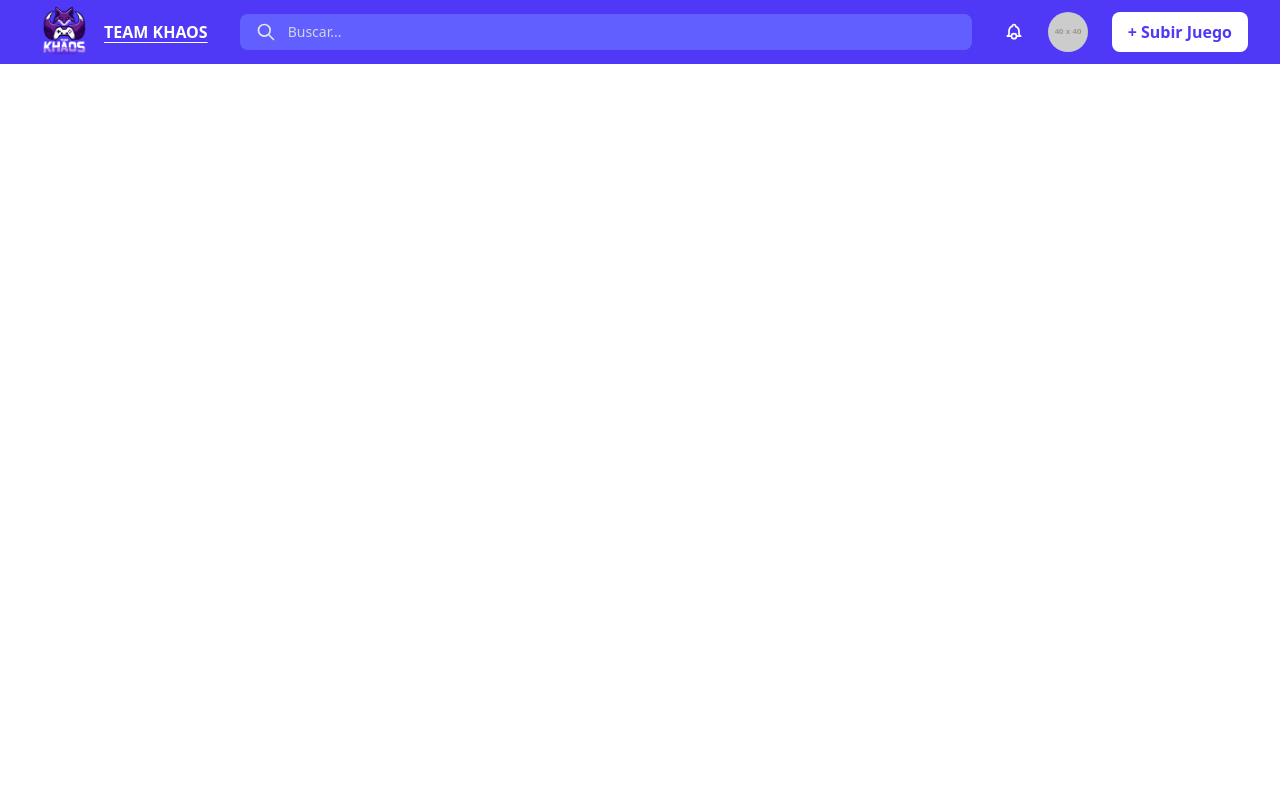
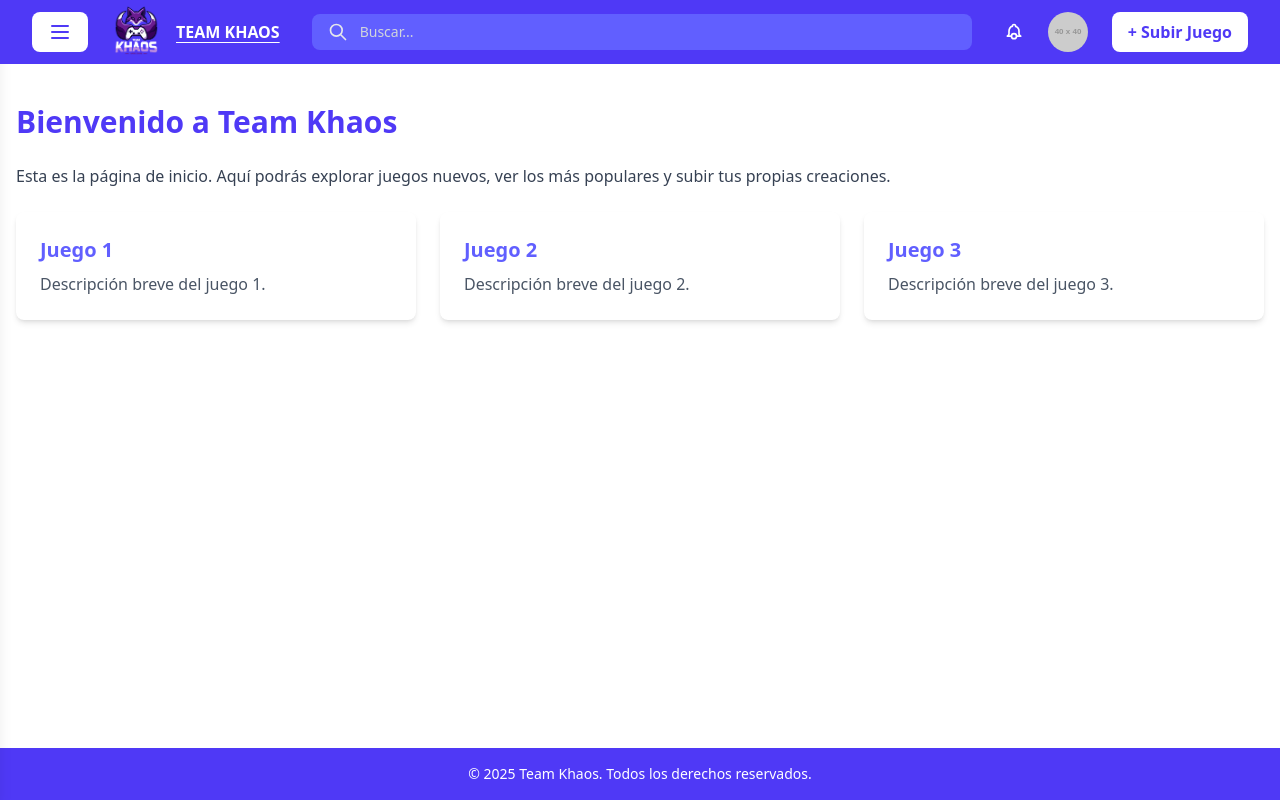
Before and after one commit to WesitosFsa/GamePage-React-TeamKhaos, a React (Vite) app: page / in a window 1280 px wide. Built offline with nearby package versions, Linux system fonts and the light colour scheme.

Commit message:
navbar layout and navbar and footer y react dom

```diff
--- a/package.json
+++ b/package.json
@@ -11,8 +11,10 @@
   },
   "dependencies": {
     "@tailwindcss/vite": "^4.1.12",
+    "@types/react-router-dom": "^5.3.3",
     "react": "^19.1.1",
     "react-dom": "^19.1.1",
+    "react-router-dom": "^7.8.2",
     "tailwindcss": "^4.1.12"
   },
   "devDependencies": {
--- a/src/App.tsx
+++ b/src/App.tsx
@@ -1,12 +1,17 @@
+import { BrowserRouter, Route, Routes } from 'react-router-dom';
 import './App.css'
-import Navbar from './components/Navbar'
+import MainLayout from './layout/MainLayout';
+import Home from './pages/Home';
 
 function App() {
   return (
-    <>
-      <Navbar />
-    </>
-  )
+    <BrowserRouter>
+      <Routes>
+        <Route element={<MainLayout />}>
+          <Route path="/" element={<Home />} />
+        </Route>
+      </Routes>
+    </BrowserRouter>
+  );
 }
-
 export default App
--- /dev/null
+++ b/src/components/Footer.tsx
@@ -0,0 +1,9 @@
+function Footer() {
+  return (
+    <footer className="bg-indigo-600 text-white py-4 text-center">
+      <p className="text-sm">© 2025 Team Khaos. Todos los derechos reservados.</p>
+    </footer>
+  );
+}
+
+export default Footer;
--- a/src/components/Navbar.tsx
+++ b/src/components/Navbar.tsx
@@ -1,31 +1,54 @@
-import { useState } from "react";
 
-function Navbar() {
-  const [isOpen, setIsOpen] = useState(false);
+interface NavbarProps {
+  isOpen: boolean;
+  setIsOpen: (open: boolean) => void;
+}
 
+function Navbar({ isOpen, setIsOpen }: NavbarProps) {
   return (
     <>
-
       <nav className="bg-indigo-600 text-white relative z-50">
-        <div className="max-w-7xl mx-auto px-4 sm:px-6 lg:px-8">
+        <div className="max-w mx-auto px-4 sm:px-6 lg:px-8">
           <div className="flex items-center justify-between h-16">
             <div className="flex items-center">
+              {/* Hamburger menu button to open sidebar */}
+              <button
+                id="menu-btn"
+                className="bg-white text-indigo-600 font-bold py-2 px-4 rounded-lg hover:bg-gray-300 transition-colors"
+                onClick={() => setIsOpen(!isOpen)}
+              >
+                <svg
+                  className="w-6 h-6"
+                  fill="none"
+                  stroke="currentColor"
+                  viewBox="0 0 24 24"
+                >
+                  <path
+                    strokeLinecap="round"
+                    strokeLinejoin="round"
+                    strokeWidth="2"
+                    d="M4 6h16M4 12h16M4 18h16"
+                  />
+                </svg>
+              </button>
+
+              {/* Logo and text */}
               <a
                 href="#"
-                className="hover:text-gray-200 flex items-center space-x-2"
-                onClick={() => setIsOpen(!isOpen)}
+                className="hover:text-gray-200 flex items-center space-x-2 ml-4"
               >
                 <img
+
                   src="public/logo.png"
                   alt="logo"
                   className="h-16 w-auto rounded-full"
+
                 />
                 <span className="font-bold underline underline-offset-4">
                   TEAM KHAOS
                 </span>
               </a>
             </div>
-
 
             <div className="flex-1 flex items-center justify-center mx-4 sm:mx-8">
               <div className="relative flex items-center w-full">
@@ -50,7 +73,6 @@ function Navbar() {
               </div>
             </div>
 
-
             <div className="hidden md:flex items-center space-x-6">
               <a href="#" className="hover:text-gray-200 flex items-center space-x-2">
                 <svg className="w-5 h-5" fill="none" stroke="currentColor" viewBox="0 0 24 24" xmlns="http://www.w3.org/2000/svg">
@@ -64,88 +86,15 @@ function Navbar() {
                   className="h-10 w-auto rounded-full"
                 />
               </a>
-              <button className="bg-white text-indigo-600 font-bold py-2 px-4 rounded-lg hover:bg-gray-100 transition-colors">
+              <button className="bg-white text-indigo-600 font-bold py-2 px-4 rounded-lg hover:bg-gray-300 transition-colors">
                 + Subir Juego
               </button>
             </div>
 
 
-            <div className="md:hidden flex items-center">
-              <button
-                id="menu-btn"
-                className="focus:outline-none"
-
-              >
-                <svg
-                  className="w-6 h-6"
-                  fill="none"
-                  stroke="currentColor"
-                  viewBox="0 0 24 24"
-                >
-                  <path
-                    strokeLinecap="round"
-                    strokeLinejoin="round"
-                    strokeWidth="2"
-                    d="M4 6h16M4 12h16M4 18h16"
-                  />
-                </svg>
-              </button>
-            </div>
           </div>
         </div>
       </nav>
-
-
-      <div
-        className={`fixed inset-0 bg-transparent bg-opacity-50 z-40 transform ${isOpen ? "translate-y-16" : "-translate-x-full"
-          } transition-transform duration-300 ease-in-out`}
-      >
-        <div className="bg-gray-200 w-64 h-full shadow-lg p-6 relative">
-          <button
-            onClick={() => setIsOpen(false)}
-            className="absolute top-4 right-4 text-gray-600 hover:text-black flex items-center"
-          >
-            <svg
-              xmlns="http://www.w3.org/2000/svg"
-              className="h-6 w-6"
-              fill="none"
-              viewBox="0 0 24 24"
-              stroke="currentColor"
-              strokeWidth={2}
-            >
-              <path strokeLinecap="round" strokeLinejoin="round" d="M15 19l-7-7 7-7" />
-            </svg>
-          </button>
-          <h2 className="text-lg font-bold mb-6 text-indigo-600">Ver</h2>
-          <ul className="space-y-4 text-gray-700">
-            <li>
-              <a href="#" className="hover:text-indigo-600">
-                Categorías
-              </a>
-            </li>
-            <li>
-              <a href="#" className="hover:text-indigo-600">
-                Populares
-              </a>
-            </li>
-            <li>
-              <a href="#" className="hover:text-indigo-600">
-                Nuevos
-              </a>
-            </li>
-            <li>
-              <a href="#" className="hover:text-indigo-600">
-                Mi Perfil
-              </a>
-            </li>
-            <li>
-              <a href="#" className="hover:text-indigo-600">
-                Configuración
-              </a>
-            </li>
-          </ul>
-        </div>
-      </div>
     </>
   );
 }
--- /dev/null
+++ b/src/layout/MainLayout.tsx
@@ -0,0 +1,58 @@
+import { useState } from "react";
+import { Outlet } from "react-router-dom";
+import Navbar from "../components/Navbar";
+import Footer from "../components/Footer";
+
+function MainLayout() {
+    const [isOpen, setIsOpen] = useState(false);
+
+    return (
+        <div className="flex flex-col min-h-screen">
+            {/* Navbar */}
+            <Navbar isOpen={isOpen} setIsOpen={setIsOpen} />
+
+            <div className="flex flex-1 relative">
+
+                {/* Overlay solo para cerrar sidebar */}
+                {isOpen && (
+                    <div
+                        onClick={() => setIsOpen(false)}
+                        className="fixed inset-0 z-30"
+                    ></div>
+                )}
+
+                {/* Sidebar */}
+                <div
+                    className={`fixed top-0 left-0 h-full w-64 bg-gray-200 shadow-lg p-6 transform transition-transform duration-300 ease-in-out z-40 ${isOpen ? "translate-x-0" : "-translate-x-full"
+                        }`}
+                >
+
+                        <br />
+                        <br />
+                        <br />
+
+                    <h2 className="text-lg font-bold mb-6 text-indigo-600">Ver</h2>
+                    <ul className="space-y-4 text-gray-700">
+                        <li><a href="#" className="hover:text-indigo-600">Categorías</a></li>
+                        <li><a href="#" className="hover:text-indigo-600">Populares</a></li>
+                        <li><a href="#" className="hover:text-indigo-600">Nuevos</a></li>
+                        <li><a href="#" className="hover:text-indigo-600">Mi Perfil</a></li>
+                        <li><a href="#" className="hover:text-indigo-600">Configuración</a></li>
+                    </ul>
+                </div>
+
+                {/* Contenido principal con filtros */}
+                <div
+                    className={`flex-1 transition-all duration-300 ease-in-out relative ${isOpen ? "filter grayscale " : ""
+                        }`}
+                >
+                    <Outlet />
+                </div>
+            </div>
+
+            <Footer />
+        </div>
+    );
+}
+
+export default MainLayout;
--- /dev/null
+++ b/src/pages/Home.tsx
@@ -0,0 +1,39 @@
+function Home() {
+  return (
+    <div className="max-w-7xl mx-auto px-4 py-10">
+      <h1 className="text-3xl font-bold text-indigo-600 mb-6">
+        Bienvenido a Team Khaos
+      </h1>
+
+      <p className="text-gray-700 mb-6">
+        Esta es la página de inicio. Aquí podrás explorar juegos nuevos,
+        ver los más populares y subir tus propias creaciones.
+      </p>
+
+      <div className="grid grid-cols-1 sm:grid-cols-2 lg:grid-cols-3 gap-6">
+        <div className="bg-white shadow-md rounded-lg p-6 hover:shadow-lg transition">
+          <h2 className="text-xl font-semibold text-indigo-500">Juego 1</h2>
+          <p className="text-gray-600 mt-2">
+            Descripción breve del juego 1.
+          </p>
+        </div>
+
+        <div className="bg-white shadow-md rounded-lg p-6 hover:shadow-lg transition">
+          <h2 className="text-xl font-semibold text-indigo-500">Juego 2</h2>
+          <p className="text-gray-600 mt-2">
+            Descripción breve del juego 2.
+          </p>
+        </div>
+
+        <div className="bg-white shadow-md rounded-lg p-6 hover:shadow-lg transition">
+          <h2 className="text-xl font-semibold text-indigo-500">Juego 3</h2>
+          <p className="text-gray-600 mt-2">
+            Descripción breve del juego 3.
+          </p>
+        </div>
+      </div>
+    </div>
+  );
+}
+
+export default Home;
```
Also changed, not shown: 1 other file (tests, documents, lock files or other folders).
